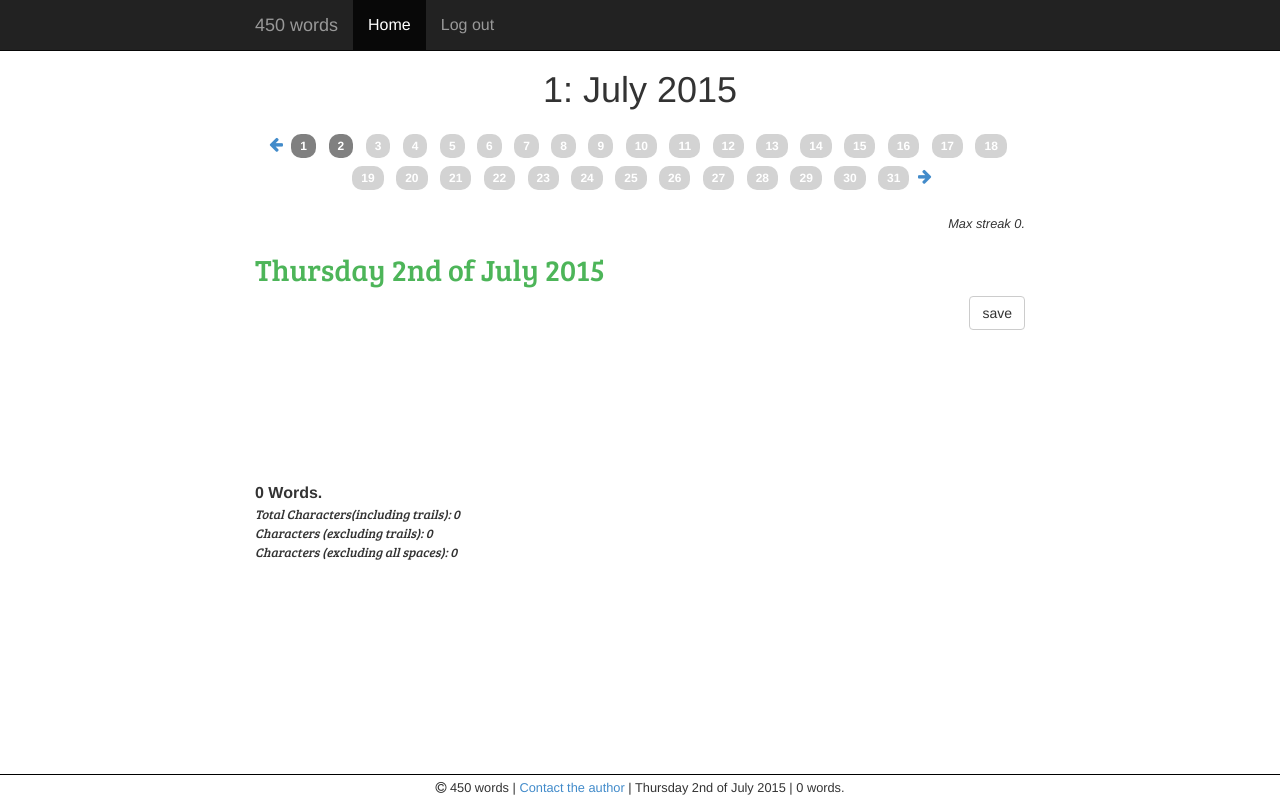
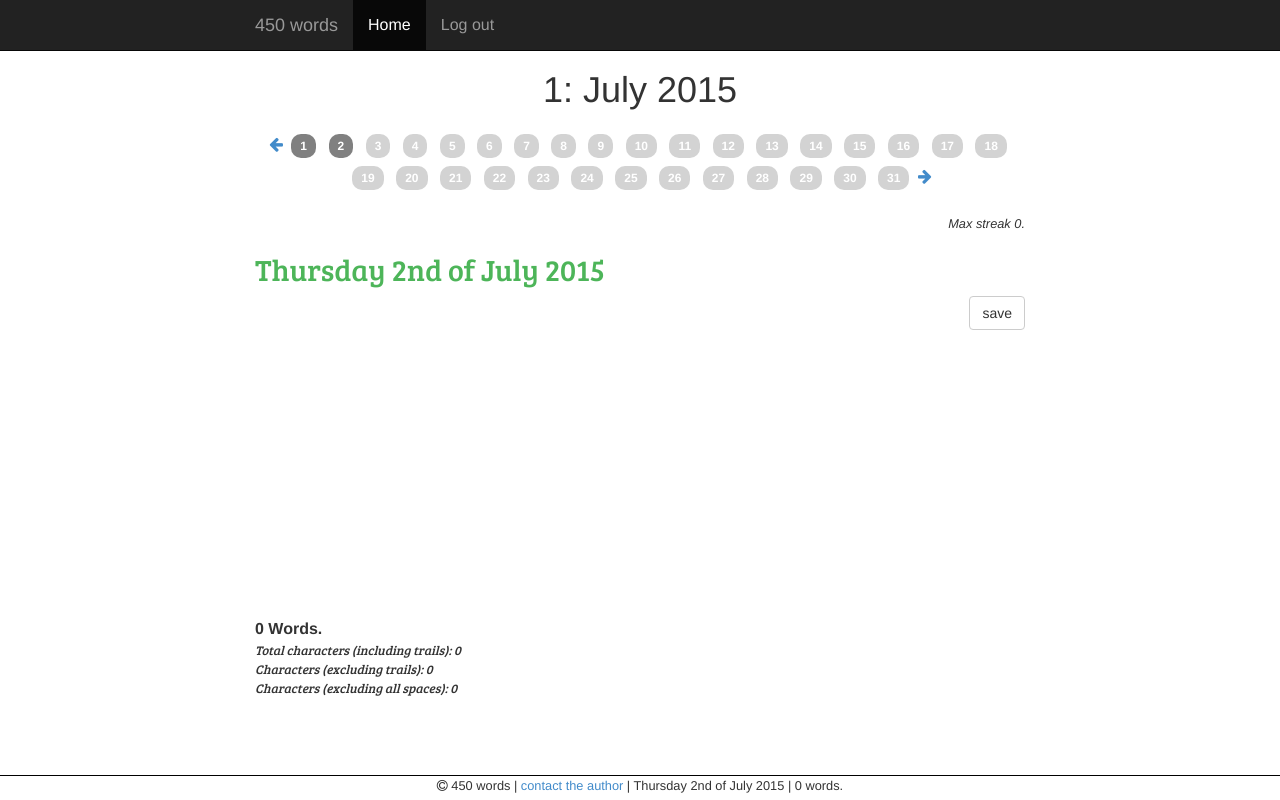
Before and after one commit to derlin/450words, a PHP site: page / in a window 1280 px wide. Run offline with PHP 8.4, Linux system fonts and the light colour scheme; the visitor is signed in with stand-in values (Sample User, id 1); data comes from the database, SQL or seed files in the repository; data that the repository does not hold is empty; some libraries are stand-ins or nearby versions.

Commit message:
minor changes

```diff
--- a/MyDateManager.php
+++ b/MyDateManager.php
@@ -46,6 +46,8 @@ class MyDateManager
                 echo $this->print_badge($i);
             }
             echo $this->print_month_link(1, 'arrow-right');
+            // also update the max streak since it is the last day processed
+            if($this->streak > $this->max_streak) $this->max_streak = $this->streak;
             ?>
 
         </div>
@@ -127,8 +129,6 @@ class MyDateManager
             }
             $title = "TODAY " . $count . " words.";
 
-            // also update the max streak since it is the last day processed
-            if($this->streak > $this->max_streak) $this->max_streak = $this->streak;
         }
 
 
--- a/css/styles.css
+++ b/css/styles.css
@@ -1,5 +1,6 @@
 body {
     padding-top: 50px;
+    margin-bottom: 45px;
 }
 
 .margin-auto {
@@ -39,10 +40,12 @@ textarea#entry_body {
     -webkit-box-shadow: none;
     -moz-box-shadow: none;
     box-shadow: none;
+    padding-bottom: 30px;
 }
 
 #entry_body{
     margin: 30px auto;
+    min-height: 200px;
 }
 
 .green {
@@ -64,6 +67,6 @@ textarea#entry_body {
 .footer{
     font-size: .8em;
     border-top: 1px solid black;
-    padding: 3px 0;
+    height: 25px;
     background-color: white;
 }
--- a/index.php
+++ b/index.php
@@ -84,7 +84,7 @@ include_once 'MyDateManager.php';
                 <span class="wordCount">0</span> Words.
             </div>
             <div class="count_details">
-                Total Characters(including trails): <span id="totalChars">0</span><br/>
+                Total characters (including trails): <span id="totalChars">0</span><br/>
                 Characters (excluding trails): <span id="charCount">0</span><br/>
                 Characters (excluding all spaces): <span id="charCountNoSpace">0</span>
             </div>
@@ -95,7 +95,7 @@ include_once 'MyDateManager.php';
     <div class="footer navbar-fixed-bottom">
         <div class="text-center">
             <span><i class="fa fa-copyright"></i> 450 words </span> |
-            <span><a href="mailto:lucy.derlin@gmail.com">Contact the author</a> |</span>
+            <span><a href="mailto:lucy.derlin@gmail.com">contact the author</a> |</span>
             <?= F::pretty($mydate) ?> |
             <!--<i class="fa fa-long-arrow-right"></i>-->
             <span class="wordCount">0</span> words.
```
